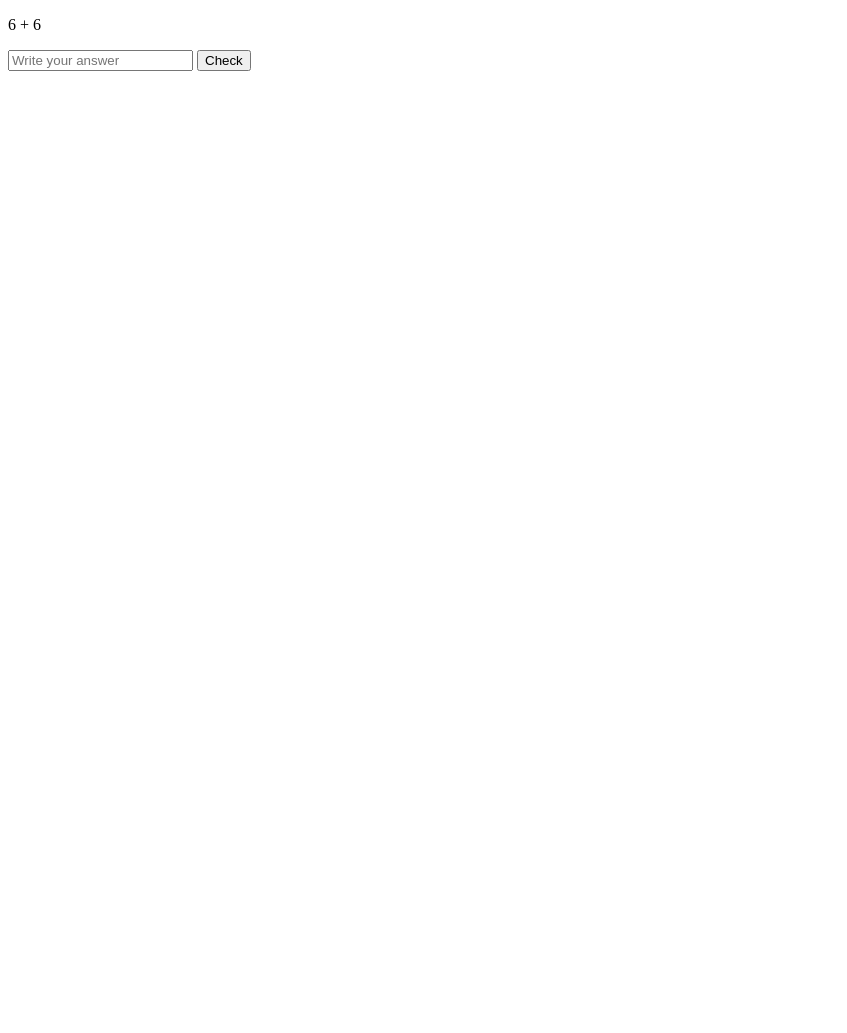
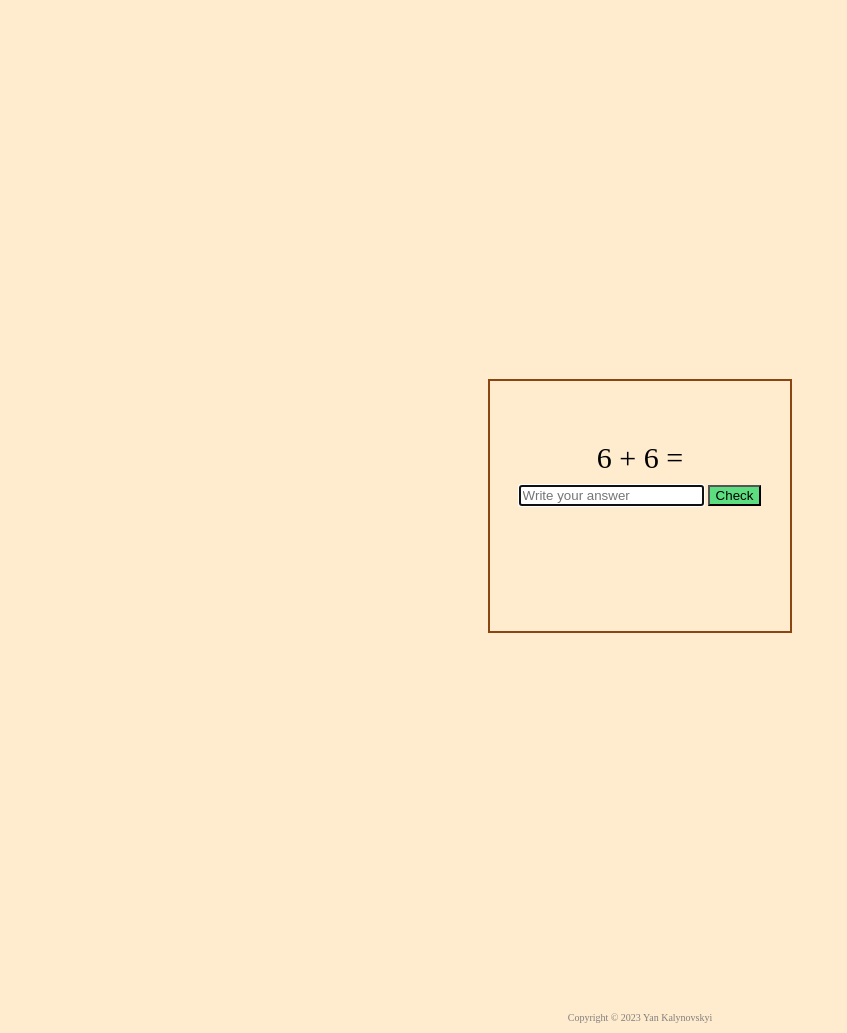
Before and after one commit to Yan-Kalinovskiy/Counting, a plain HTML site: page index.html in a window 1280 px wide. Shown: the whole page, without its empty margins (0-847 px from the left). Before the commit the page ends 800 px from the top, so only its background shows below. Drawn offline with Linux system fonts and the light colour scheme.

Commit message:
Version with basic styles
1. styles
2. timeout + reload
3. output the result of the expression
4. copyright
5. rename file.html

```diff
--- /dev/null
+++ b/counting.css
@@ -0,0 +1,41 @@
+body {
+  background-color: blanchedalmond;
+}
+
+.container {
+  margin: 30% auto;
+  padding: 60px 0;
+  display: flex;
+  flex-wrap: wrap;
+  flex-direction: column;
+  align-items: center;
+  /* justify-content: center; */
+  gap: 10px;
+  width: 300px;
+  height: 130px;
+  border: 2px solid saddlebrown;
+
+}
+
+button {
+  background-color: rgb(92, 221, 128);
+}
+
+.js-example {
+  margin: 0;
+  padding: 0;
+  font-size: 30px;
+  text-align: center;
+}
+
+.js-message {
+  margin: 0;
+  padding: 0;
+  font-size: 30px;
+  text-align: center;
+}
+.copyright {
+  font-size: 10px;
+  color: gray;
+  text-align:center;
+}
--- a/counting.js
+++ b/counting.js
@@ -1,5 +1,5 @@
 const example = document.querySelector('.js-example');
-const massage = document.querySelector('.js-massage');
+const message = document.querySelector('.js-message');
 const inputEl = document.querySelector('input');
 
 const a = getNumber(1,9);
@@ -13,7 +13,7 @@ result = a + b;
 result = a - b;
 }
 
-example.textContent = `${a} ${operator} ${b}`;
+example.textContent = `${a} ${operator} ${b} = `;
 
 const formEl = document.querySelector("form");
 formEl.addEventListener("submit", handleSubmit);
@@ -25,9 +25,13 @@ elements: { input }
 } = event.currentTarget;
 
 if (Number(inputEl.value) === result) {
-massage.textContent = "Success!";
+message.textContent = "Success!";
+example.textContent += inputEl.value;
+setTimeout(() => {
+  location.reload();
+  }, 1800);
 } else {
-massage.textContent = "Error! Try again";
+message.textContent = "Error! Try again";
 }
 event.currentTarget.reset();
 }
--- a/counting.html
+++ b/index.html
@@ -8,17 +8,23 @@
     <meta name="viewport" content="width=device-width, initial-scale=1.0">
     <meta http-equiv="X-UA-Compatible" content="IE=edge" />
     <title>Counting</title>
+    <link rel="stylesheet" href="./counting.css" />
   </head>
   <body>
     <main>
+      <div class="container">
         <p class="js-example"></p>
         <form>
           <label>
-          <input type="text" name="username" placeholder="Write your answer" />
+            <input type="text" name="username" placeholder="Write your answer"autocomplete="off" autofocus/>
           </label>
           <button type="submit">Check</button>
         </form>
-      <p class="js-massage"></p>
+        <p class="js-message"></p>
+      </div>
+      <p class="copyright">
+        Copyright &copy; 2023 Yan Kalynovskyi
+      </p>
     </main>
     <script src="./counting.js"></script>
   </body>
```
Lines whose indentation alone changed are shown as unchanged.
